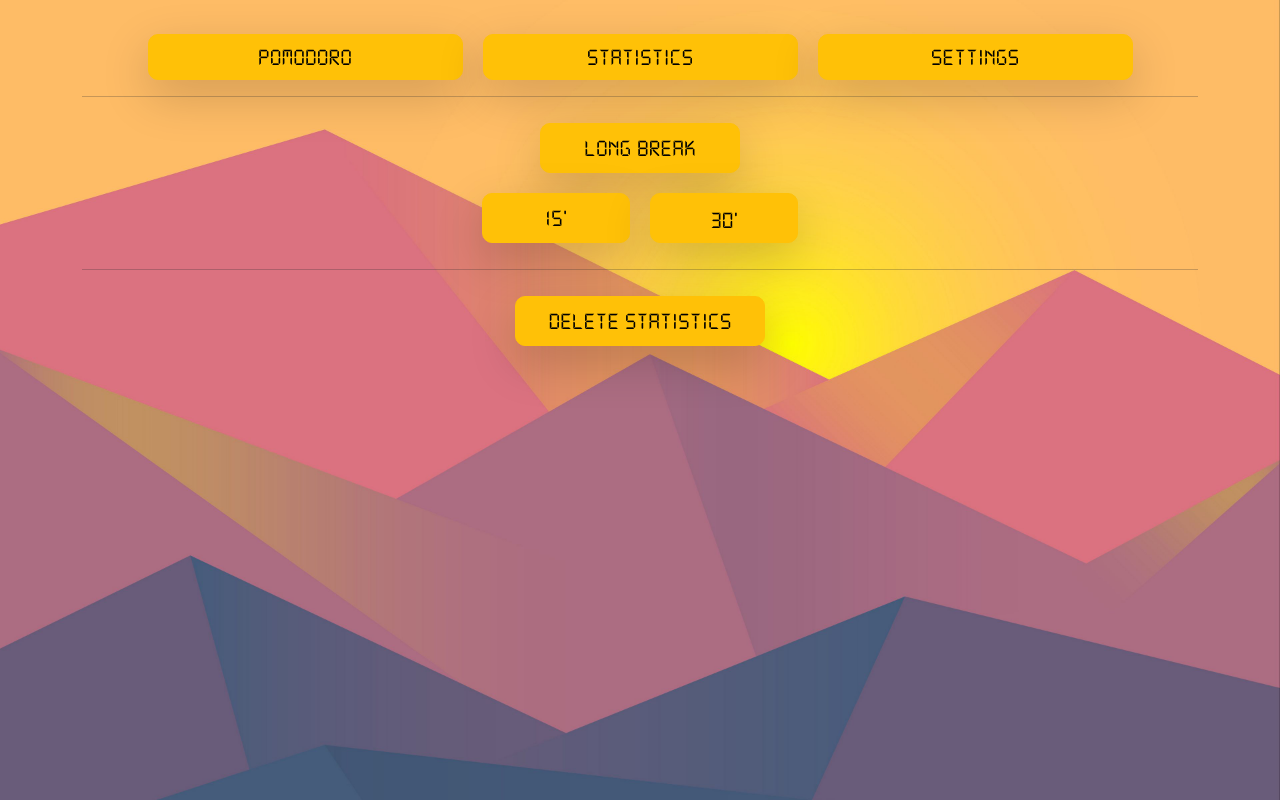
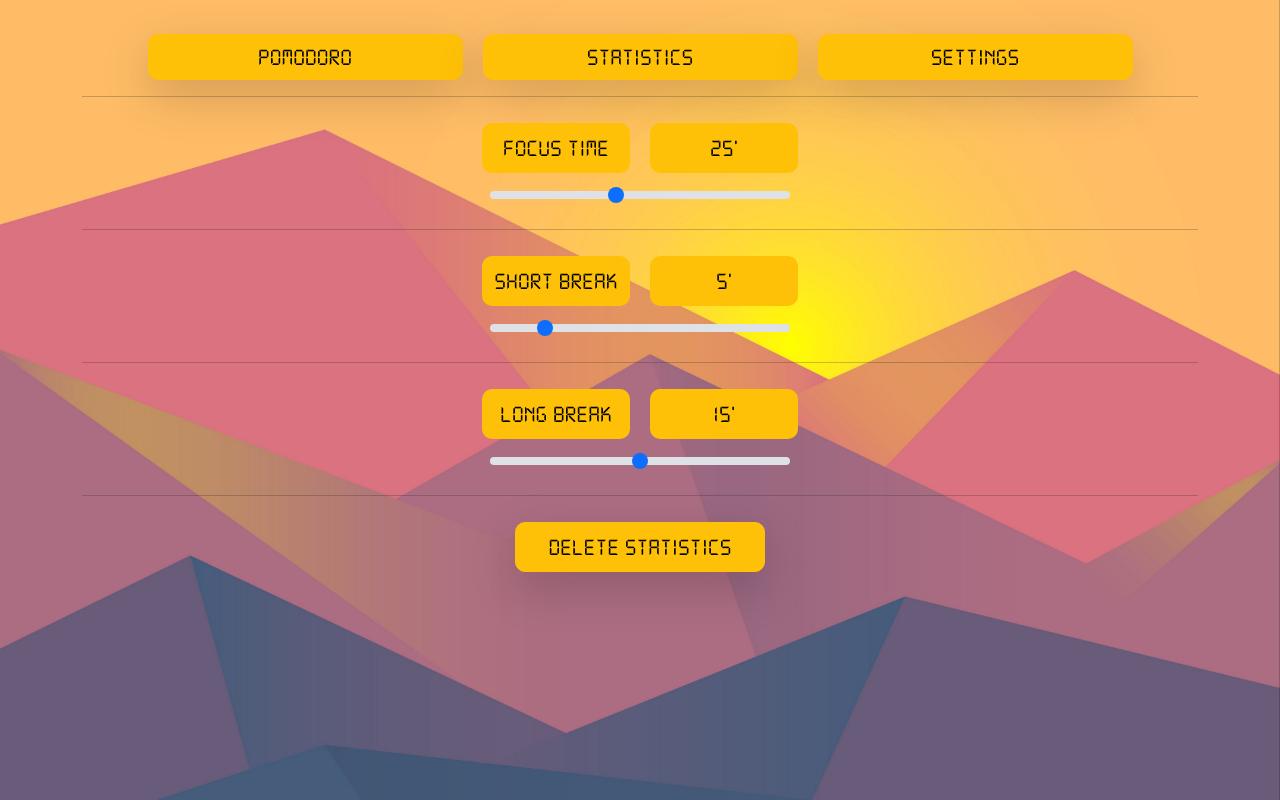
Before and after one commit to gerardmorte/Pomodorok, an Angular app: page /settings in a window 1280 px wide. Built offline with nearby package versions, Linux system fonts and the light colour scheme.

Commit message:
input range settings works

```diff
--- a/src/app/settings/settings.component.css
+++ b/src/app/settings/settings.component.css
@@ -8,8 +8,27 @@ button {
     width: 92px;
     font-family: 'digitalClock';
     font-size: 1.5em;
+    height: 50px;
 }
 
-.settings{
+p {
+    margin: 10px;
+    border-radius: 10px;
+    width: 92px;
+    font-family: 'digitalClock';
+    font-size: 1.5em;
+}
+
+.settings {
     margin-top: 10px;
 }
+
+.rangeInfo {
+    pointer-events: none;
+    border: 0px;
+    margin: 10px;
+    border-radius: 10px;
+    width: 148px;
+    font-family: 'digitalClock';
+    font-size: 1.5em;
+}
--- a/src/app/settings/settings.component.html
+++ b/src/app/settings/settings.component.html
@@ -1,51 +1,50 @@
-<div class="container settings">
+<div class="container">
 
-    <button style="width: 200px; height: 50px;" class="btn btn-warning btn-sm shadow-lg">LONG
-        BREAK</button>
+    <button class="bg-warning rangeInfo">Focus Time</button>
+    <button class="bg-warning rangeInfo">{{range1Value}}'</button>
 
 </div>
 
 <div class="container">
 
-    <button style="width: 148px; height: 50px;" #longBreak15 class="btn btn-warning btn-sm shadow-lg">15'</button>
-
-    <button style="width: 148px; height: 50px;" #longBreak30 class="btn btn-warning btn-lg shadow-lg">30'</button>
+    <label for="customRange1" class="form-label bg-warning"></label>
+    <input #range1 type="range" class="form-range" min="0" max="60" step="5" id="customRange1" style="width: 300px;" value="25" (change)="getValueFromRange1()">
+    <hr>
 
 </div>
 
 <div class="container">
 
-    <hr>
-
-    <button style="width: 250px; height: 50px;" class="btn btn-warning btn-sm shadow-lg">DELETE STATISTICS</button>
-
-</div>
-
-<!-- <div class="container">
-
-    <button style="width: 200px; height: 50px;" #longBreak15 class="btn btn-warning btn-sm shadow-lg">FOCUS</button>
-
-    <button style="width: 148px; height: 50px;" class="btn btn-warning btn-sm shadow-lg">25'</button>
-
-    <button style="width: 148px; height: 50px;" class="btn btn-warning btn-lg shadow-lg">40'</button>
-
-    <button style="width: 148px; height: 50px;" class="btn btn-warning btn-lg shadow-lg">+</button>
-
-    <button style="width: 148px; height: 50px;" class="btn btn-warning btn-lg shadow-lg">-</button>
-
-
-</div> -->
-
-<!-- <div class="container">
-
-    <button style="width: 200px; height: 50px;" class="btn btn-warning btn-sm shadow-lg">LIGHT MODE</button>
-
-    <button style="width: 200px; height: 50px;" class="btn btn-warning btn-sm shadow-lg">DARK MODE</button>
+    <button class="bg-warning rangeInfo">Short Break</button>
+    <button class="bg-warning rangeInfo">{{range2Value}}'</button>
 
 </div>
 
 <div class="container">
 
-    <button style="width: 300px; height: 50px;" class="btn btn-warning btn-sm shadow-lg">DEFAULT SETTINGS</button>
+    <label for="customRange2" class="form-label bg-warning"></label>
+    <input #range2 type="range" class="form-range" min="0" max="30" step="5" id="customRange1" style="width: 300px;" value="5" (change)="getValueFromRange2()">
+    <hr>
 
-</div> -->
+</div>
+
+<div class="container">
+
+    <button class="bg-warning rangeInfo">Long Break</button>
+    <button class="bg-warning rangeInfo">{{range3Value}}'</button>
+
+</div>
+
+<div class="container">
+
+    <label for="customRange3" class="form-label bg-warning"></label>
+    <input #range3 type="range" class="form-range" min="0" max="30" step="5" id="customRange" style="width: 300px;" value="15" (change)="getValueFromRange3()">
+    <hr>
+
+</div>
+
+<div class="container">
+
+    <button style="width: 250px; height: 50px;" class="btn btn-warning btn-sm shadow-lg">DELETE STATISTICS</button>
+
+</div>
--- a/src/app/settings/settings.component.ts
+++ b/src/app/settings/settings.component.ts
@@ -1,4 +1,4 @@
-import { Component, OnInit } from '@angular/core';
+import { Component, ElementRef, OnInit, ViewChild } from '@angular/core';
 
 @Component({
   selector: 'app-settings',
@@ -7,9 +7,32 @@ import { Component, OnInit } from '@angular/core';
 })
 export class SettingsComponent implements OnInit {
 
+  @ViewChild('range1') range1: ElementRef;
+  @ViewChild('range2') range2: ElementRef;
+  @ViewChild('range3') range3: ElementRef;
+
+  range1Value: number = 25;
+  range2Value: number = 5;
+  range3Value: number = 15;
+
   constructor() { }
 
   ngOnInit(): void {
   }
 
+  ngAfterViewInit() {
+  }
+
+  getValueFromRange1(){
+    this.range1Value = this.range1.nativeElement.value;
+  }
+
+  getValueFromRange2(){
+    this.range2Value = this.range2.nativeElement.value;
+  }
+
+  getValueFromRange3(){
+    this.range3Value = this.range3.nativeElement.value;
+  }
+
 }
```
